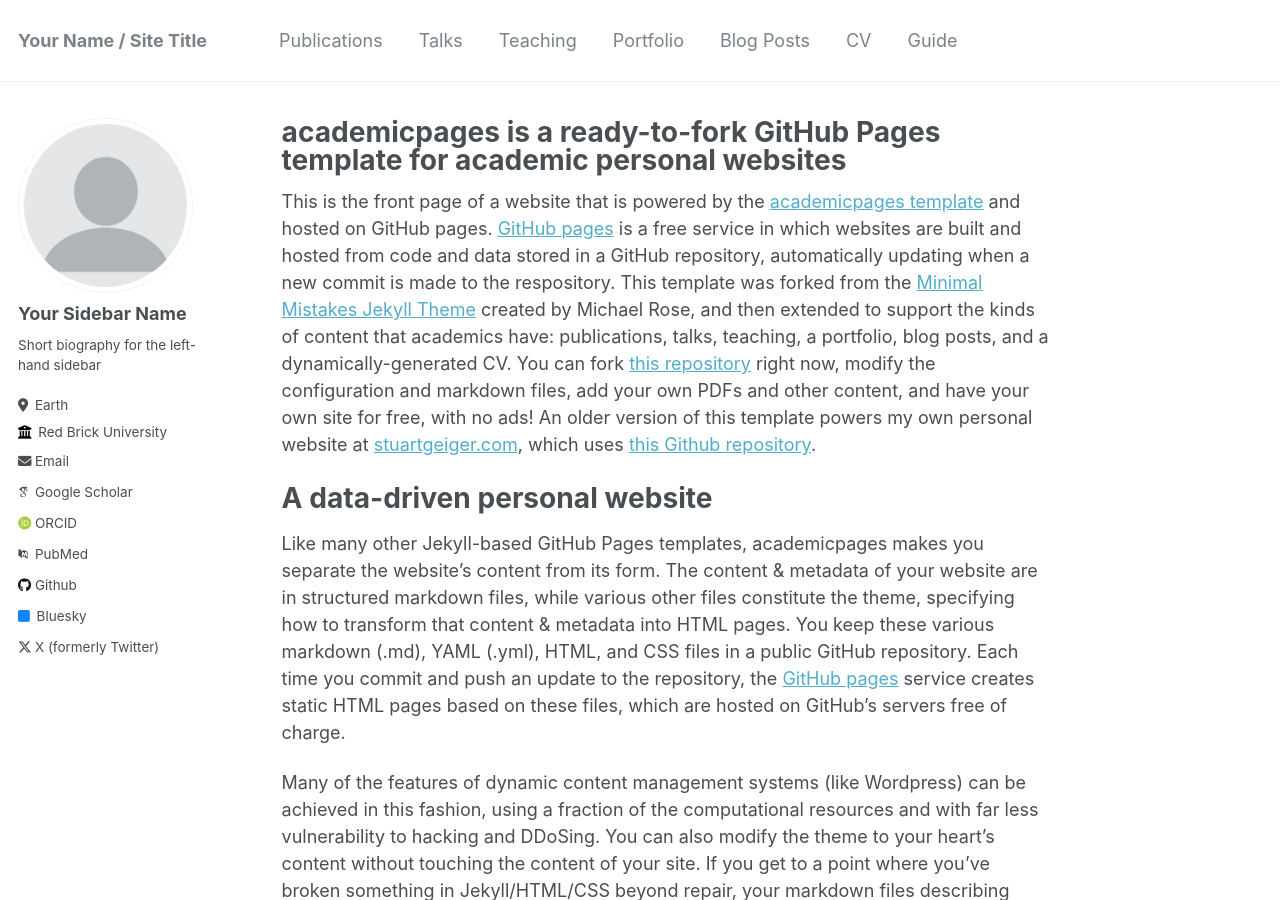
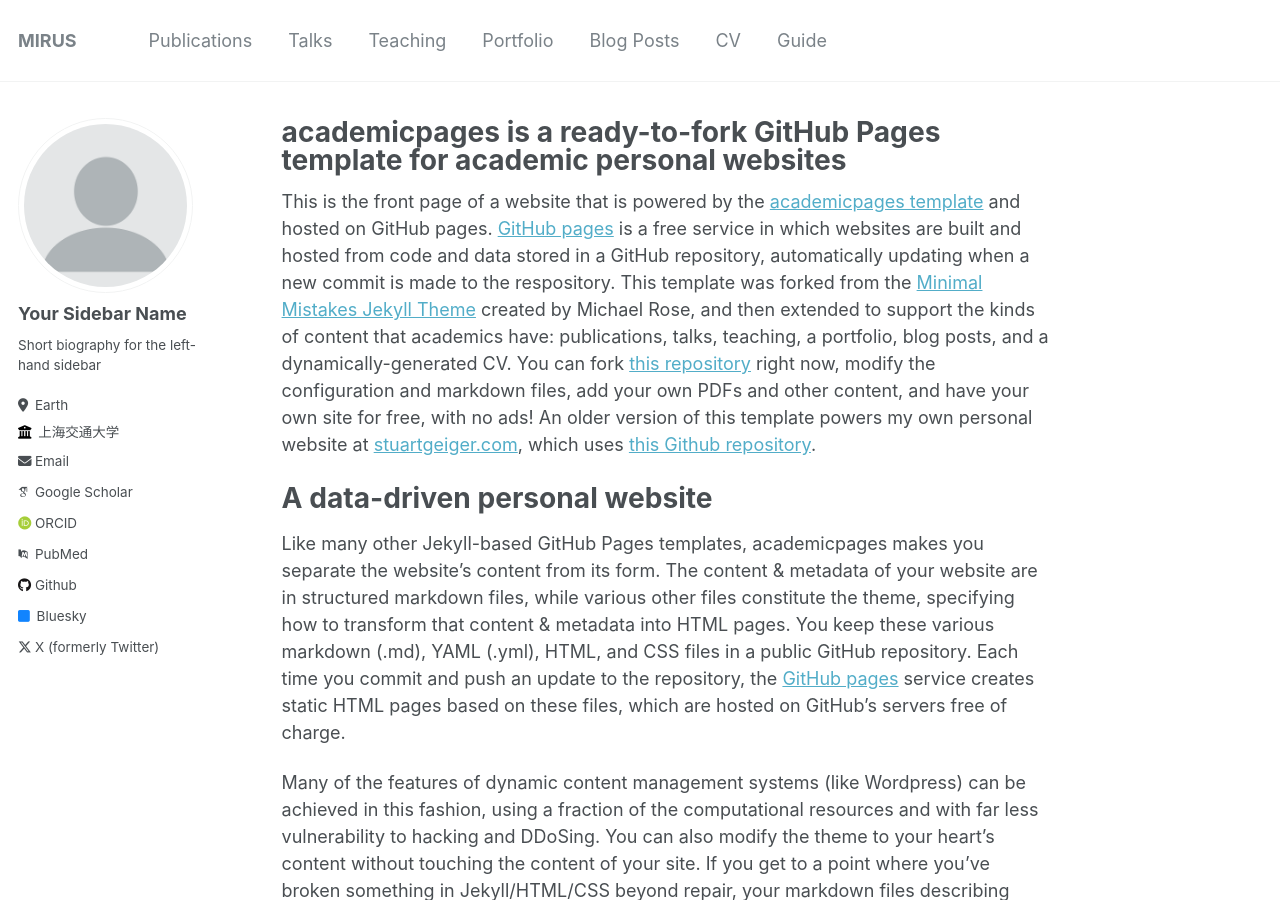
Before and after one commit to SJTU-MIRUS/MIRUS.github.io, a Jekyll site: the page built from _pages/about.md, in a window 1280 px wide and 900 px high. Built offline with Jekyll 4.4.1, drawn with Linux system fonts in a browser that asks for light colours; some web fonts are replaced.

Commit message:
Update _config.yml

```diff
--- a/_config.yml
+++ b/_config.yml
@@ -8,7 +8,7 @@
 
 # Basic Site Settings
 locale                   : "en-US"
-title                    : "Your Name / Site Title"
+title                    : "MIRUS"
 title_separator          : "-"
 name                     : &name "Your Name"
 description              : &description "personal description"
@@ -26,7 +26,7 @@ author:
   pronouns         : # example: "she/her"
   bio              : "Short biography for the left-hand sidebar"
   location         : "Earth"
-  employer         : "Red Brick University"
+  employer         : "上海交通大学"
   uri              : # URL
   email            : "none@example.org"
 
```
